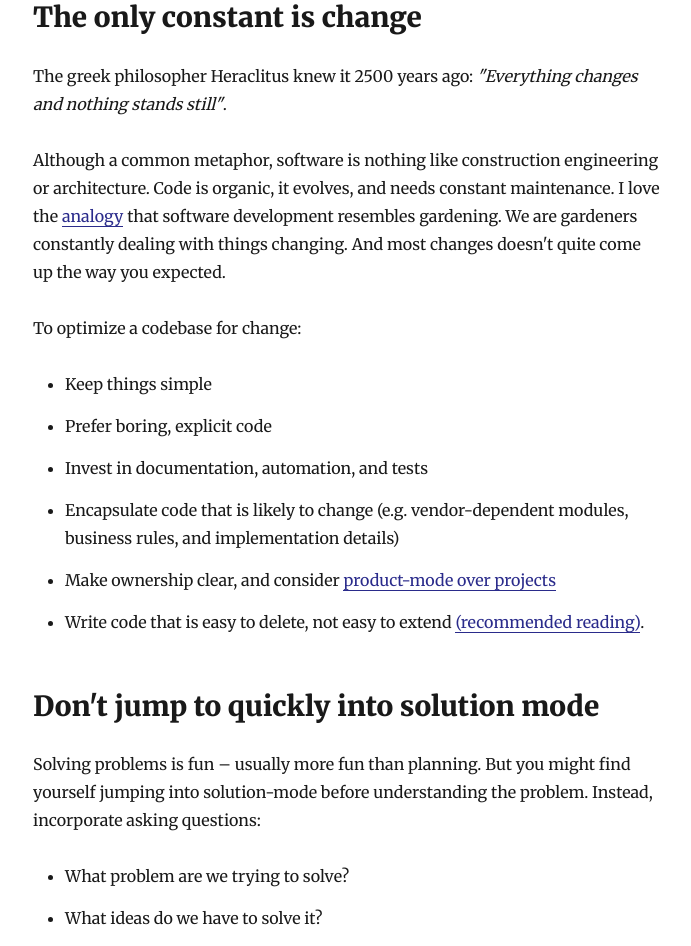
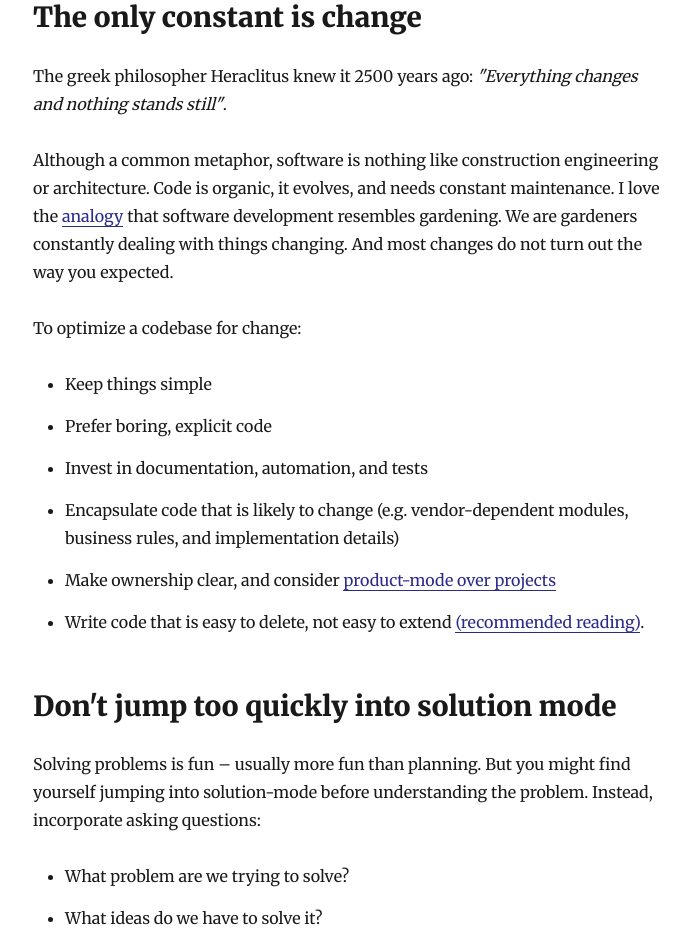
Before and after one commit to skovhus/skovhus.dev, a Gatsby site: page /software-engineering-principles/ in a window 1280 px wide. Shown: the part 1325-2271 px from the top of the page, without its empty margins (292-983 px from the left). Built offline with nearby package versions, Linux system fonts and the light colour scheme; Gatsby itself is replaced by a stand-in of ours; some packages are replaced by stand-ins of ours.

Commit message:
Correct spelling mistakes

```diff
--- a/src/content/blog/software-engineering-principles/index.md
+++ b/src/content/blog/software-engineering-principles/index.md
@@ -29,7 +29,7 @@ Recommended material:
 
 The greek philosopher Heraclitus knew it 2500 years ago: *"Everything changes and nothing stands still"*.
 
-Although a common metaphor, software is nothing like construction engineering or architecture. Code is organic, it evolves, and needs constant maintenance. I love the [analogy](https://www.artima.com/intv/garden.html) that software development resembles gardening. We are gardeners constantly dealing with things changing. And most changes doesn't quite come up the way you expected.
+Although a common metaphor, software is nothing like construction engineering or architecture. Code is organic, it evolves, and needs constant maintenance. I love the [analogy](https://www.artima.com/intv/garden.html) that software development resembles gardening. We are gardeners constantly dealing with things changing. And most changes do not turn out the way you expected.
 
 To optimize a codebase for change:
 - Keep things simple
@@ -41,7 +41,7 @@ To optimize a codebase for change:
 
 
 
-## Don't jump to quickly into solution mode
+## Don't jump too quickly into solution mode
 
 Solving problems is fun – usually more fun than planning. But you might find yourself jumping into solution-mode before understanding the problem. Instead, incorporate asking questions:
 - What problem are we trying to solve?
```
